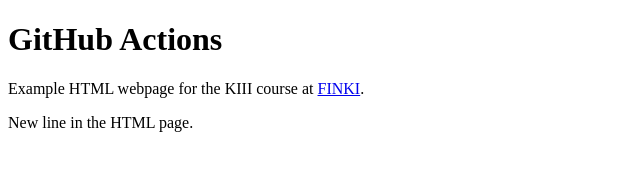
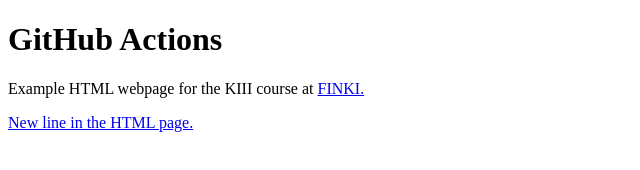
Before and after one commit to PavelKitanov/KIII-github-actions, a plain HTML site: page index.html in a window 1280 px wide. Shown: the whole page, without its empty margins (0-640 px from the left). Drawn offline with Linux system fonts and the light colour scheme.

Commit message:
Update index.html

```diff
--- a/index.html
+++ b/index.html
@@ -2,7 +2,7 @@
 <html>
   <body>
     <h1>GitHub Actions</h1>
-    <p>Example HTML webpage for the KIII course at <a href="https://www.finki.ukim.mk"> FINKI</a>.</p>
+    <p>Example HTML webpage for the KIII course at <a href="https://www.finki.ukim.mk"> FINKI.</p>
     <p>New line in the HTML page.</p>
   </body>
 </html>
```
